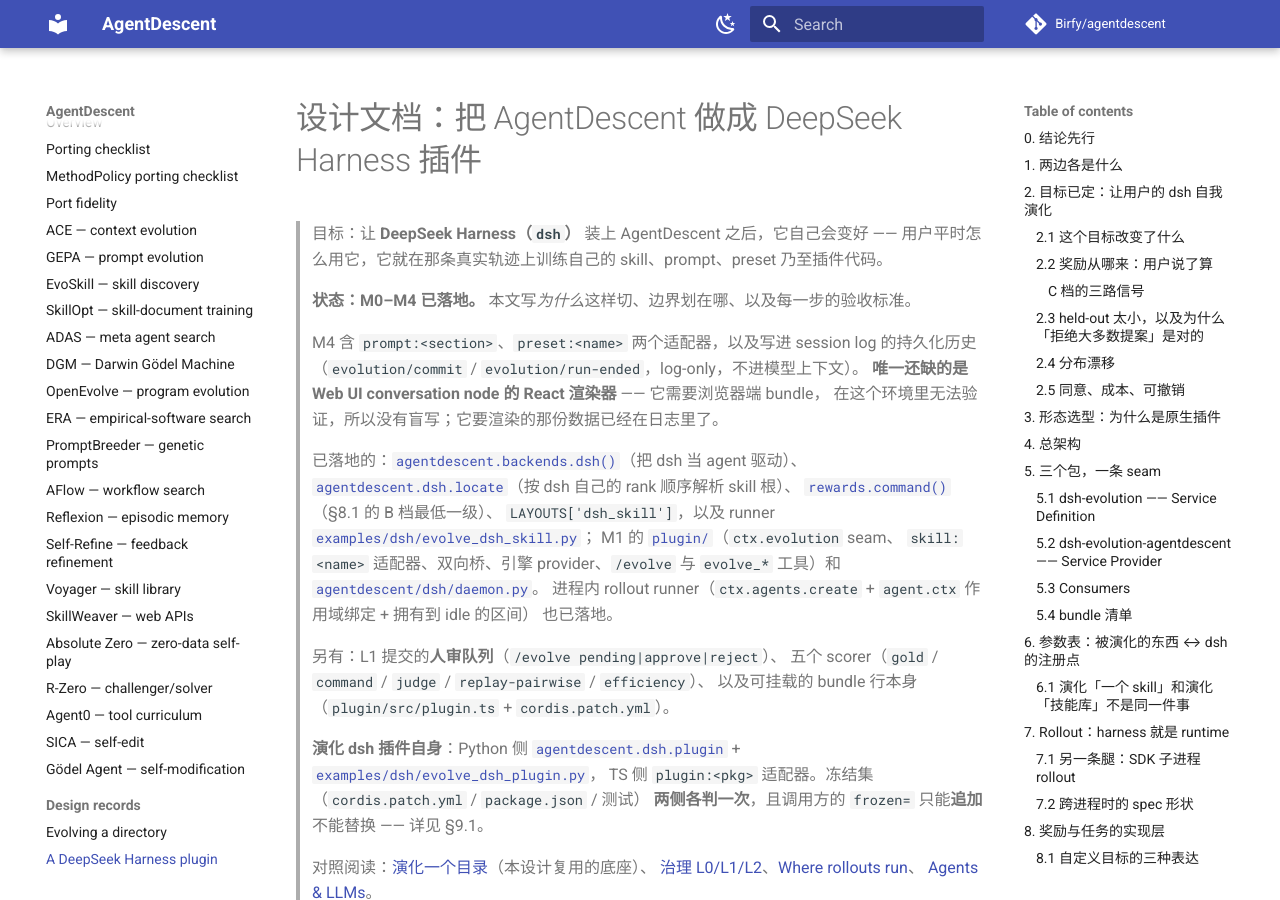
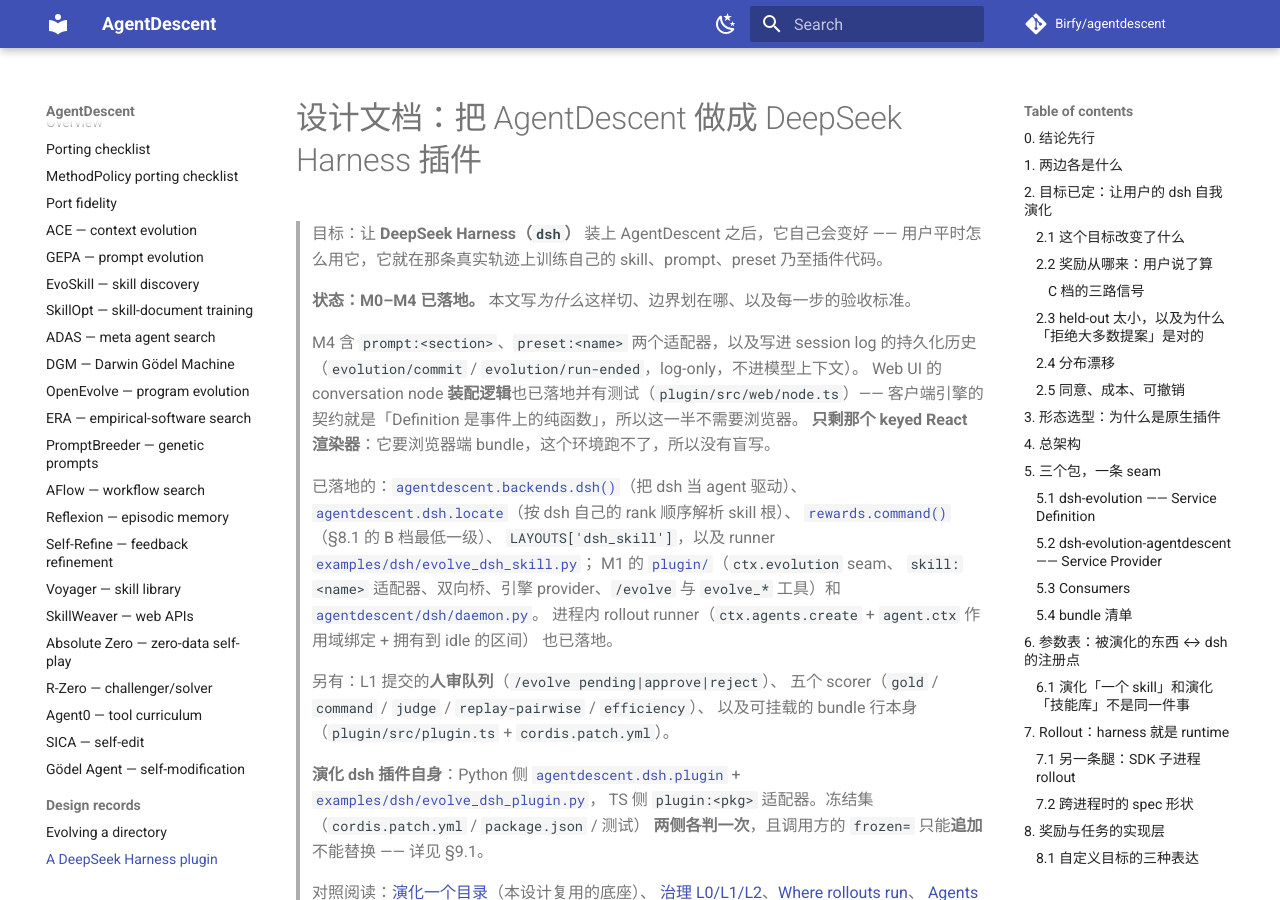
Before and after one commit to Birfy/agentdescent, an MkDocs documentation site: the page built from docs/design-dsh-plugin.md, in a window 1280 px wide and 900 px high. Built offline with MkDocs 1.6.1 and Material for MkDocs 9.7.7, drawn with Linux system fonts in a browser that asks for light colours; comment, search, counter and statistics services are not loaded.

Commit message:
docs: the node's assembly landed; only the renderer is left
The client engine's contract makes a Definition pure over events, so the
assembly half needed no browser after all. What remains is the keyed React
renderer.

Co-Authored-By: Claude Opus 5 <noreply@anthropic.com>
Claude-Session: https://claude.ai/code/session_0113HXuwqx78WRYzRE7DEaWJ

```diff
--- a/docs/design-dsh-plugin.md
+++ b/docs/design-dsh-plugin.md
@@ -7,8 +7,9 @@
 >
 > M4 含 `prompt:<section>`、`preset:<name>` 两个适配器，以及写进 session log 的持久化历史
 > （`evolution/commit` / `evolution/run-ended`，log-only，不进模型上下文）。
-> **唯一还缺的是 Web UI conversation node 的 React 渲染器** —— 它需要浏览器端 bundle，
-> 在这个环境里无法验证，所以没有盲写；它要渲染的那份数据已经在日志里了。
+> Web UI 的 conversation node **装配逻辑**也已落地并有测试（`plugin/src/web/node.ts`）——
+> 客户端引擎的契约就是「Definition 是事件上的纯函数」，所以这一半不需要浏览器。
+> **只剩那个 keyed React 渲染器**：它要浏览器端 bundle，这个环境跑不了，所以没有盲写。
 >
 > 已落地的：[`agentdescent.backends.dsh()`](https://github.com/Birfy/agentdescent/blob/main/agentdescent/backends.py)（把 dsh 当 agent 驱动）、
 > [`agentdescent.dsh.locate`](https://github.com/Birfy/agentdescent/blob/main/agentdescent/dsh/locate.py)（按 dsh 自己的 rank 顺序解析 skill 根）、
```
